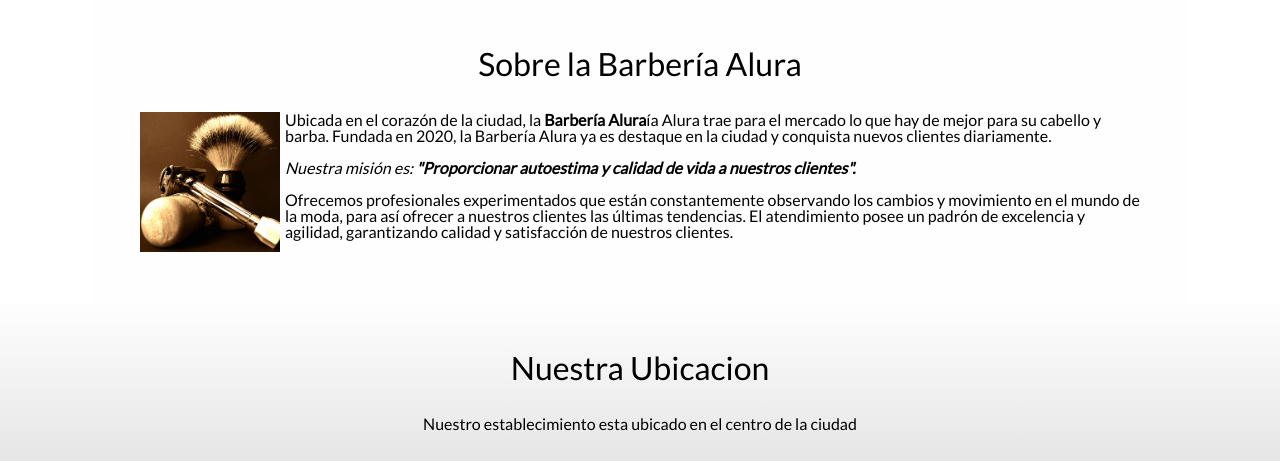
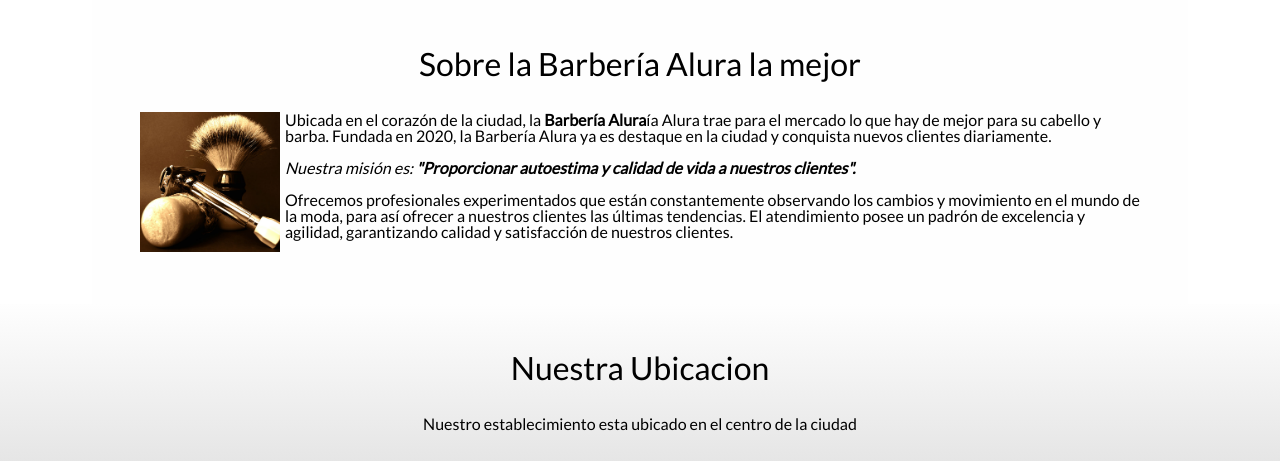
Before and after one commit to sdcs23/allura-git, a plain HTML site: page index.html in a window 1280 px wide. Shown: the part 876-1337 px from the top of the page. Drawn offline with Linux system fonts and the light colour scheme.

Commit message:
Cambiando nombre a la pagina

```diff
--- a/index.html
+++ b/index.html
@@ -45,7 +45,7 @@
         <section class="principal">
 
             <h2 class="titulo-principal">
-                Sobre la Barbería Alura
+                Sobre la Barbería Alura la mejor
             </h2>
 
             <img src="imagenes/utensilios.jpg" class="utensilios" alt="utensilios de barbero">
```
